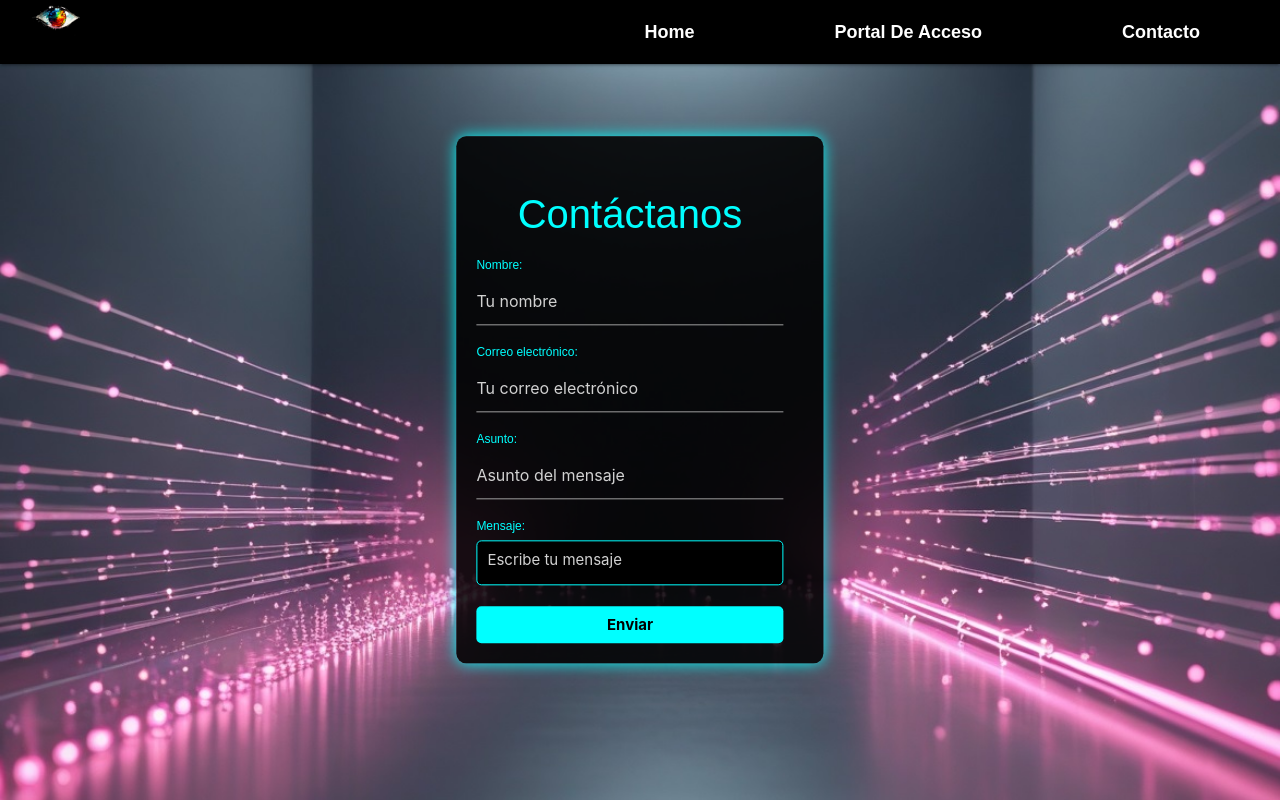
After one commit to andresfuturo/crearteconscientez, a Django app: page /contacto/ in a window 1280 px wide. The commit adds this page. Run offline with Django 5.2, Linux system fonts and the light colour scheme.

Commit message:
se agrega el formulario de contacto y se verifica que envie el correo

```diff
--- a/crearteConscienteZ/appCrearteConscienteZ/Templates/base.html
+++ b/crearteConscienteZ/appCrearteConscienteZ/Templates/base.html
@@ -9,8 +9,10 @@
     <link href="{% static 'css/portalDeAcceso.css' %}" rel="stylesheet">
     <link href="{% static 'css/registroUsuario.css' %}" rel="stylesheet">
     <link href="{% static 'css/elementoElegido.css' %}" rel="stylesheet">
+    <link href="{% static 'css/contacto.css' %}" rel="stylesheet">
     <link href="https://cdnjs.cloudflare.com/ajax/libs/materialize/1.0.0/css/materialize.min.css" rel="stylesheet">
     <link rel="stylesheet" href="{% static 'css/misiones.css' %}">
+
 
 
 
@@ -25,7 +27,7 @@
         <ul class="nav-links">
             <li><a href="{% url 'home' %}">Home</a></li>
             <li><a href="{% url 'portalDeAcceso' %}">Portal De Acceso</a></li>
-            <li><a href="{% url 'ayuda' %}">Ayuda</a></li>
+            <li><a href="{% url 'contacto' %}">Contacto</a></li>
         </ul>
     </nav>
 
--- /dev/null
+++ b/crearteConscienteZ/appCrearteConscienteZ/Templates/contacto.html
@@ -0,0 +1,34 @@
+{% extends "base.html" %}
+{% load static %}
+
+{% block title %}
+Contacto
+{% endblock %}
+
+{% block content %}
+
+
+
+<div class="contact-form-container">
+    <h2>Contáctanos</h2>
+    <form action="{% url 'contacto' %}" method="POST" id="contactForm">{% csrf_token %}
+
+      <label for="name">Nombre:</label>
+      <input type="text" id="name" name="name" placeholder="Tu nombre" required>
+
+      <label for="email">Correo electrónico:</label>
+      <input type="email" id="email" name="email" placeholder="Tu correo electrónico" required>
+
+      <label for="subject">Asunto:</label>
+      <input type="text" id="subject" name="subject" placeholder="Asunto del mensaje" required>
+
+      <label for="message">Mensaje:</label>
+      <textarea id="message" name="message" rows="5" placeholder="Escribe tu mensaje" required></textarea>
+
+      <input type="submit" value="Enviar">
+    </form>
+</div>
+
+
+
+{% endblock %}
--- /dev/null
+++ b/crearteConscienteZ/appCrearteConscienteZ/Templates/email_template.html
@@ -0,0 +1,6 @@
+{{message}}
+
+{{name}}
+
+
+{{email}}
--- /dev/null
+++ b/crearteConscienteZ/appCrearteConscienteZ/static/css/contacto.css
@@ -0,0 +1,84 @@
+
+.modal {
+    position: fixed;
+    z-index: 9999;
+    left: 0;
+    top: 0;
+    width: 100%;
+    height: 100%;
+    overflow: auto;
+    background-color: rgba(0, 0, 0, 0.4);
+}
+
+.modal-content {
+    background-color: #fff;
+    margin: 15% auto;
+    padding: 20px;
+    border: 1px solid #888;
+    width: 50%;
+    text-align: center;
+    border-radius: 10px;
+}
+
+.close {
+    color: #aaa;
+    float: right;
+    font-size: 28px;
+    font-weight: bold;
+    cursor: pointer;
+}
+
+/* formulario*/
+
+.contact-form-container {
+    max-width: 500px;
+    padding: 20px 40px 20px 20px;
+    background: rgba(0, 0, 0, 0.85);
+    border-radius: 10px;
+    text-align: left;
+    color: cyan;
+    box-shadow: 0 0 15px cyan;
+
+    position: absolute;
+    top: 50%;
+    left: 50%;
+    transform: translate(-50%, -50%);
+}
+
+.contact-form-container h2 {
+    text-align: center;
+    margin-bottom: 20px;
+    color: cyan;
+}
+
+.contact-form-container label {
+    display: block;
+    margin: 10px 0 5px;
+    color: cyan;
+}
+
+.contact-form-container input,
+.contact-form-container textarea {
+    width: 100%;
+    padding: 10px;
+    background: black;
+    color: white;
+    border: 1px solid cyan;
+    border-radius: 5px;
+    box-sizing: border-box;
+    resize: none;
+}
+
+.contact-form-container input[type="submit"] {
+    background: cyan;
+    color: black;
+    font-weight: bold;
+    margin-top: 15px;
+    cursor: pointer;
+    transition: background 0.3s ease;
+    border: none;
+}
+
+.contact-form-container input[type="submit"]:hover {
+    background: #00ffff;
+}
--- a/crearteConscienteZ/appCrearteConscienteZ/views.py
+++ b/crearteConscienteZ/appCrearteConscienteZ/views.py
@@ -1,5 +1,35 @@
-from contextlib import redirect_stderr
-from django.shortcuts import render # type: ignore
+from django.shortcuts import  render
+from django.conf import settings
+from django.core.mail import send_mail
+
+
+def contacto(request):
+    if request.method == "POST":
+        name = request.POST["name"]
+        email = request.POST["email"]
+        subject = request.POST["subject"]
+        message = request.POST["message"]
+
+        # Agregamos nombre y email al mensaje:
+        message = f"Mensaje de: {name}\nEmail: {email}\n\n{message}"
+
+        from_email = settings.EMAIL_HOST_USER
+        recipient_list = ["crearteconscientez@gmail.com"]
+
+        send_mail(subject, message, from_email, recipient_list)
+
+        return render(request, "gracias.html")
+
+    return render(request, "contacto.html")
+
+
+def gracias (request):
+    return render(request,"gracias.html")
+
+
+
+
+
 # Create your views here.
 def home (request):
     return render(request,"home.html")
@@ -7,8 +37,6 @@ def home (request):
 def portalDeAcceso(request):
     return render(request, 'portalDeAcceso.html')
 
-def ayuda(request):
-    return render(request, 'ayuda.html')
 
 def registroUsuario(request):
     return render(request, "registroUsuario.html")
--- a/crearteConscienteZ/crearteConscienteZ/urls.py
+++ b/crearteConscienteZ/crearteConscienteZ/urls.py
@@ -26,7 +26,8 @@ urlpatterns = [
     path('', include('appCrearteConscienteZ.urls')),
     path('', views.home, name='home'),
     path('portalDeAcceso/', views.portalDeAcceso, name='portalDeAcceso'),
-    path('ayuda/', views.ayuda, name='ayuda'),
+    path('contacto/', views.contacto, name='contacto'),
+    path('gracias/', views.gracias, name='gracias'),
     path('elementos/', views.elementos, name='elementos'),
     path('portalDeAcceso/registroUsuario/', views.registroUsuario, name='registroUsuario'),
 
@@ -50,4 +51,8 @@ urlpatterns = [
     path('mision_tierra_masculino/', views.mision_tierra_masculino, name='mision_tierra_masculino'),
     path('mision_aire_masculino/', views.mision_aire_masculino, name='mision_aire_masculino'),
     path('mision_agua_masculino/', views.mision_agua_masculino, name='mision_agua_masculino'),
+
+
+
+
 ]
```
Also changed, not shown: crearteConscienteZ/appCrearteConscienteZ/Templates/gracias.html (added, +10 -0 lines), crearteConscienteZ/appCrearteConscienteZ/static/css/estilo.css (+41 -0 lines), crearteConscienteZ/crearteConscienteZ/settings.py (+10 -0 lines), crearteConscienteZ/appCrearteConscienteZ/Templates/ayuda.html (deleted).
